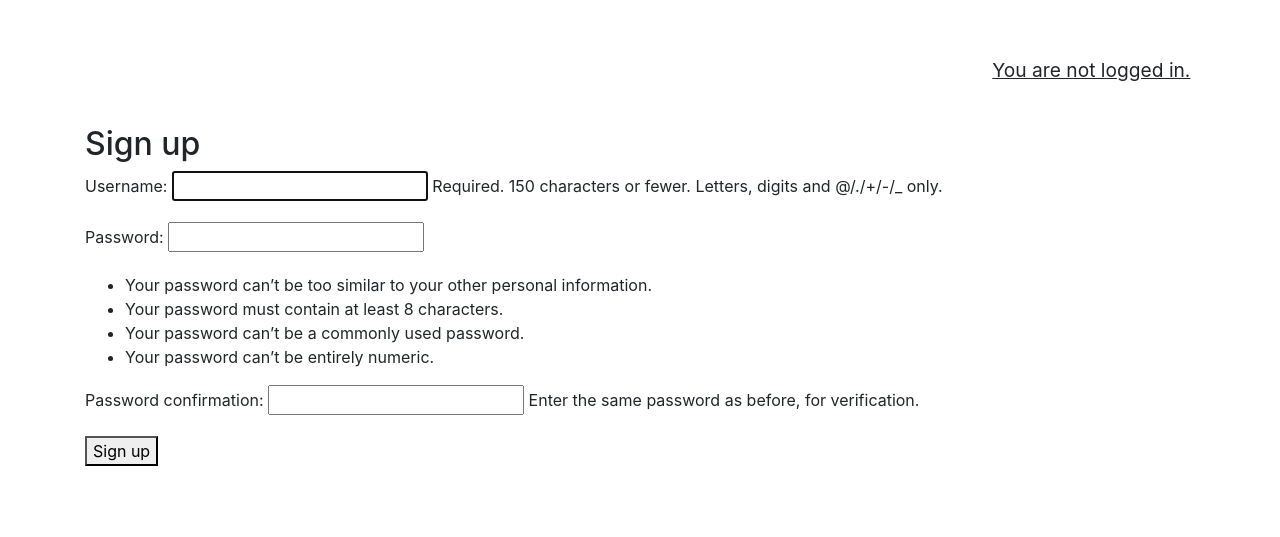
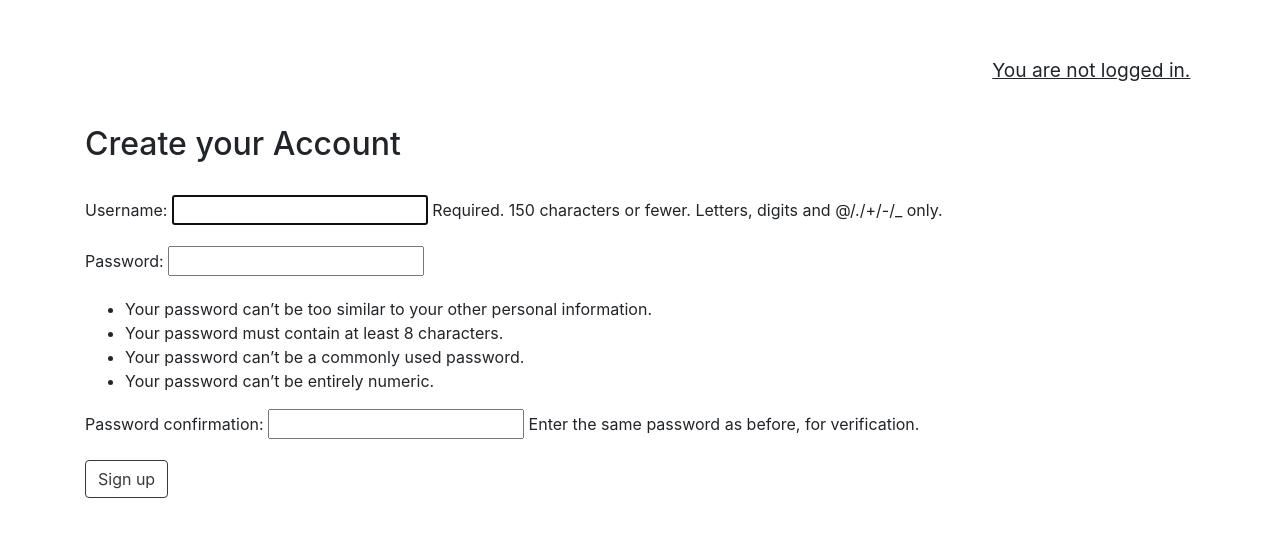
Before and after one commit to Rekha1912/Stock-Market, a Django app: page /accounts/signup/ in a window 1280 px wide. Shown: the part 194-731 px from the top of the page. Run offline with Django 3.2, Linux system fonts and the light colour scheme; some libraries are stand-ins or nearby versions.

Commit message:
signup page

```diff
--- a/accounts/templates/signup.html
+++ b/accounts/templates/signup.html
@@ -2,11 +2,12 @@
 
 {% block content %}
 
-<h2>Sign up</h2>
+<h2> Create your Account </h2>
+<br/>
 <form method="post">
     {% csrf_token %}
     {{ form.as_p }}
-    <button type="submit">Sign up</button>
+    <button class="btn btn-outline-dark" type="submit">Sign up</button>
 </form>
 
 {% endblock content %}
```
